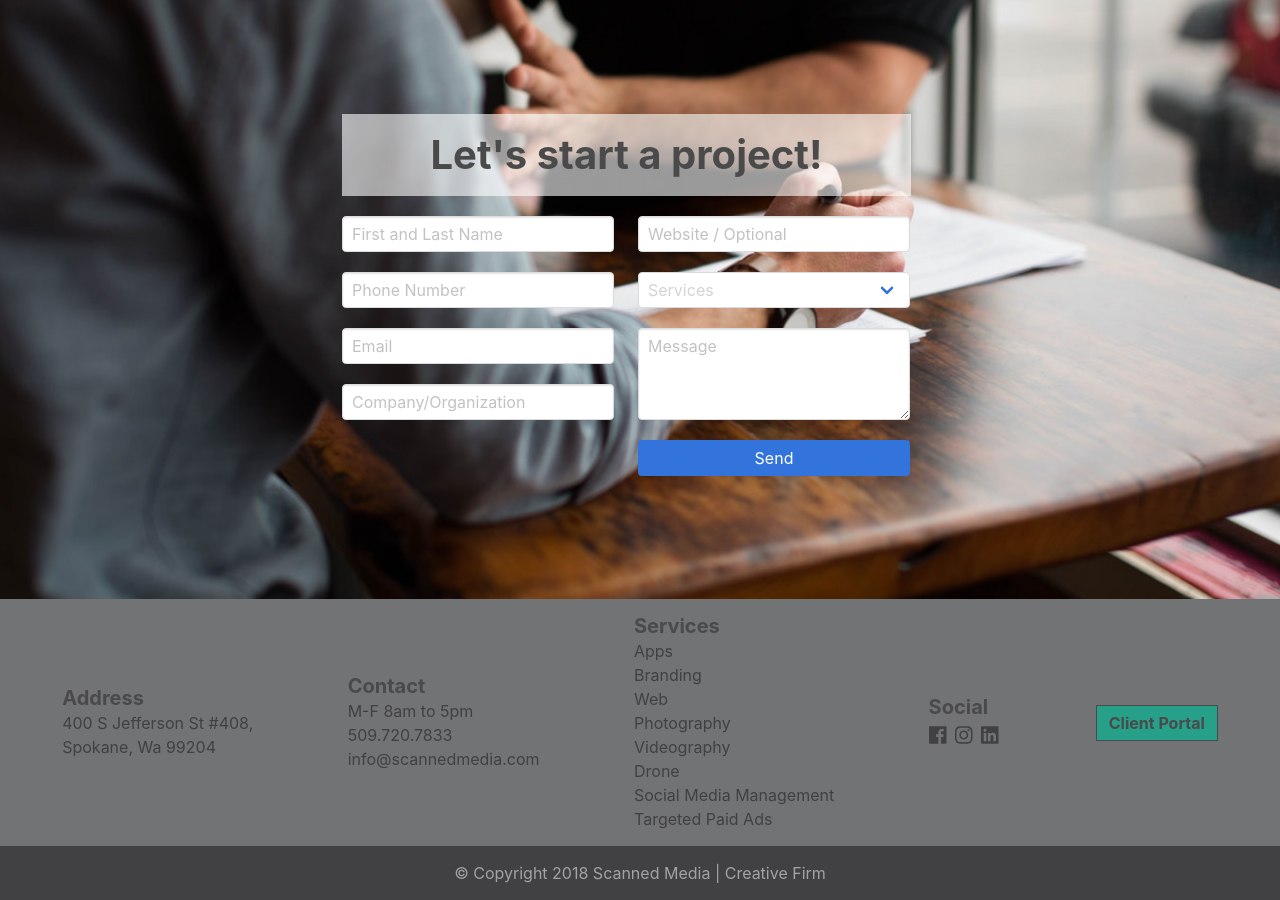
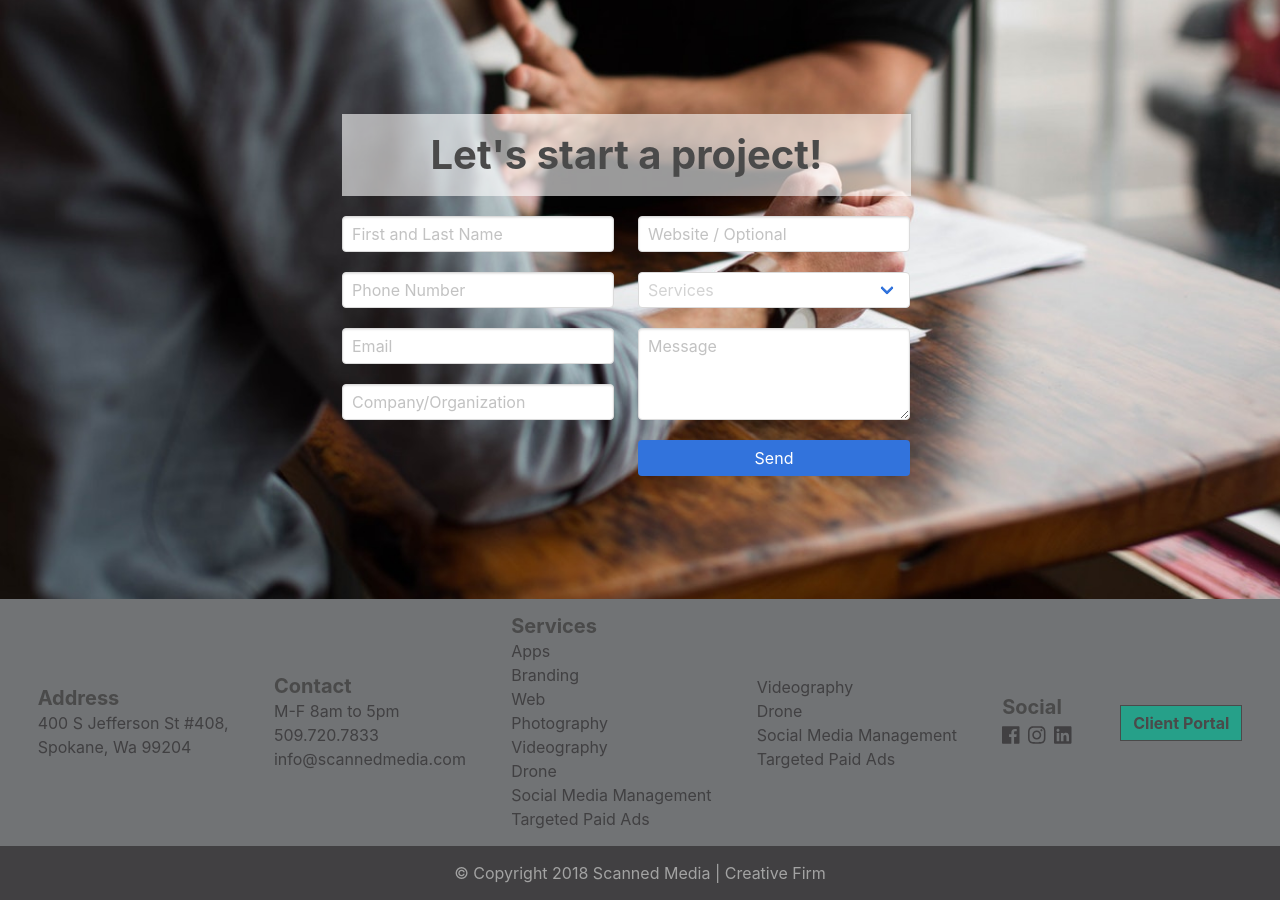
Before and after one commit to scannedmedia/scannedmedia, a Jekyll site: the page built from index.markdown, in a window 1280 px wide and 900 px high, scrolled down 3976 px. Built offline with Jekyll 4.4.1, drawn with Linux system fonts in a browser that asks for light colours; nearby versions of some CDN libraries.

Commit message:
Updated Config

```diff
--- a/_config.yml
+++ b/_config.yml
@@ -80,6 +80,12 @@ foot:
   - Drone
   - Social Media Management
   - Targeted Paid Ads
+- title:
+  items:
+  - Videography
+  - Drone
+  - Social Media Management
+  - Targeted Paid Ads
 - title: social
   is-social: true
   icons:
```
